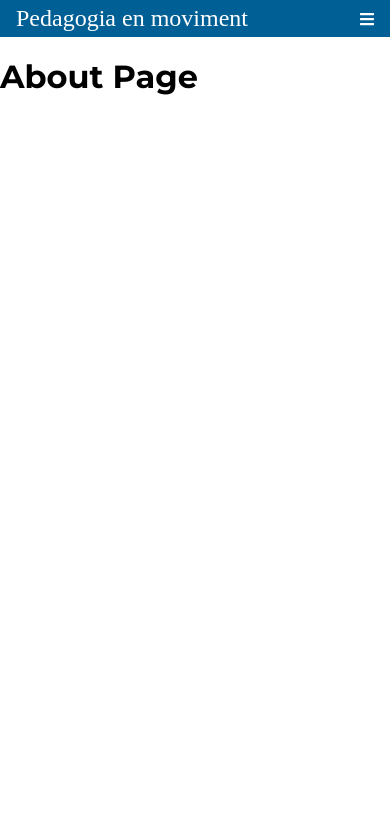
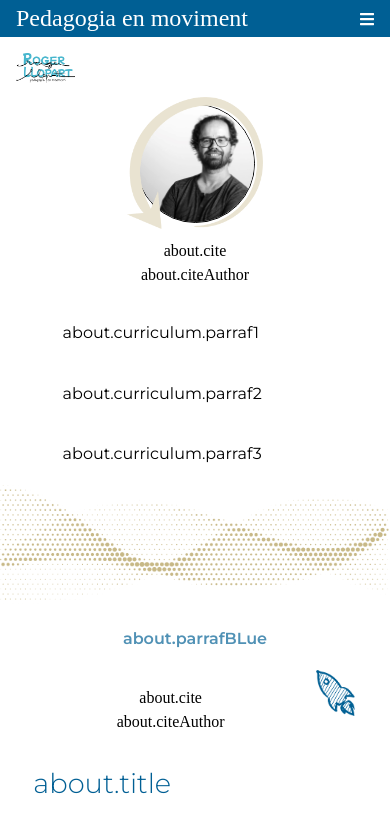
Before and after one commit to devlitus/vite-roger, a React (Vite) app: page /about in a window 390 px wide. Shown: the top 835 px of the page. Built offline with nearby package versions, Linux system fonts and the light colour scheme; a web font is replaced by a local one.

Commit message:
Component About
Create the UI of the page

```diff
--- a/src/pages/about/About.jsx
+++ b/src/pages/about/About.jsx
@@ -1,3 +1,114 @@
+import { useTranslation } from "react-i18next";
+import { Footer } from "../../components/footer/Footer";
+import "./about.css";
 export const About = () => {
-  return <h1>About Page</h1>;
+  const { t } = useTranslation();
+  return (
+    <div className="about-wrapper">
+      <img className="logo" src="/assets/logo/logo.png" alt="" />
+      <div className="about-content">
+        <div className="about-avatar">
+          <img className="image-avatar" src="/assets/images/roger.jpg" alt="" />
+          <img
+            className="image-arrow-circle"
+            src="/assets/resources/arrowCircle.png"
+            alt=""
+          />
+        </div>
+        <p className="about-cite">
+          {t("about.cite")}
+          <br />
+          <span className="aboute-auhtor">{t("about.citeAuthor")}</span>
+        </p>
+      </div>
+      <div className="curriculum">
+        <p className="curriculum-text">{t("about.curriculum.parraf1")}</p>
+        <p className="curriculum-text text1">{t("about.curriculum.parraf2")}</p>
+        <p className="curriculum-text text2">{t("about.curriculum.parraf3")}</p>
+        <div className="image-arrowDown">
+          <img src="/assets/resources/arrowDownRect.png" alt="" />
+        </div>
+        <div className="image-bonbilla">
+          <img src="/assets/resources/bombilla.png" alt="" />
+        </div>
+      </div>
+      <div>
+        <img
+          className="about-iamge-point"
+          src="/assets/resources/pointBrow.png"
+          alt=""
+        />
+      </div>
+      <div className="about-text">
+        <p>{t("about.parrafBLue")}</p>
+      </div>
+      <div className="cite-rocket">
+        <div>
+          <p className="about-cite cite-alter">
+            {t("about.cite")}
+            <br />
+            <span className="aboute-auhtor">{t("about.citeAuthor")}</span>
+          </p>
+        </div>
+        <img
+          className="image-rocket"
+          src="/assets/resources/rocket.png"
+          alt=""
+        />
+      </div>
+      <div className="about-thought">
+        <h1 className="about-title">{t("about.title")}</h1>
+        <p>{t("about.inalienable.parraf")}</p>
+        <ol className="about-list">
+          <li className="about-list-item">
+            <p className="list-title">{t("about.list.item1.title")}</p>
+            <p className="list-item-content">{t("about.list.item1.content")}</p>
+          </li>
+          <li className="about-list-item">
+            <p className="list-title">{t("about.list.item2.title")}</p>
+            <p className="list-item-content">{t("about.list.item2.content")}</p>
+          </li>
+          <li className="about-list-item">
+            <p className="list-title">{t("about.list.item3.title")}</p>
+            <p className="list-item-content">{t("about.list.item3.content")}</p>
+          </li>
+          <li className="about-list-item">
+            <p className="list-title">{t("about.list.item4.title")}</p>
+            <p className="list-item-content">{t("about.list.item4.content")}</p>
+          </li>
+          <li className="about-list-item">
+            <p className="list-title">{t("about.list.item5.title")}</p>
+            <p className="list-item-content">{t("about.list.item5.content")}</p>
+          </li>
+          <li className="about-list-item">
+            <p className="list-title">{t("about.list.item6.title")}</p>
+            <p className="list-item-content">{t("about.list.item6.content")}</p>
+          </li>
+        </ol>
+      </div>
+      <div className="about-prini">
+        <div className="about-prini-arrowUp">
+          <p className="principi-title">{t("about.principis.title")}</p>
+          <p className="text-valor">{t("about.principis.esfros")}</p>
+          <p className="text-valor">{t("about.principis.generositat")}</p>
+          <p className="text-valor">{t("about.principis.humilitat")}</p>
+          <p className="text-valor">{t("about.principis.perseverança")}</p>
+          <p className="text-valor">{t("about.principis.estima")}</p>
+          <p className="text-valor">{t("about.principis.atreviment")}</p>
+          <p className="text-valor">{t("about.principis.creativitat")}</p>
+          <p className="text-valor">{t("about.principis.passion")}</p>
+          <p className="text-valor">{t("about.principis.curiositat")}</p>
+          <p className="text-valor">{t("about.principis.paradoxa")}</p>
+          <p className="text-valor">{t("about.principis.humor")}</p>
+          <p className="text-valor">{t("about.principis.canvi")}</p>
+        </div>
+        <img
+          className="image-arrowUp"
+          src="/assets/resources/arrowDownRect.png"
+          alt=""
+        />
+      </div>
+      <Footer />
+    </div>
+  );
 };
--- /dev/null
+++ b/src/pages/about/about.css
@@ -0,0 +1,273 @@
+.logo {
+  margin: 1rem;
+  max-width: 15vw;
+  object-fit: contain;
+}
+.about-content {
+  display: flex;
+  flex-direction: column;
+  justify-content: center;
+  align-items: center;
+}
+.about-avatar {
+  position: relative;
+  display: flex;
+  flex-flow: column nowrap;
+  justify-content: center;
+  align-items: center;
+}
+.image-avatar {
+  max-width: 25vw;
+  object-fit: cover;
+  border-radius: 50%;
+  border: #000 solid 1px;
+}
+.image-arrow-circle {
+  position: absolute;
+  width: 30vw;
+  object-fit: contain;
+}
+.about-cite {
+  width: 34ch;
+  font-size: clamp(var(--fontSize), 2.5vw, 2vw);
+  font-family: var(--fontFamilyVariant);
+  font-weight: var(--fontWeight);
+  line-height: 1.5;
+  text-align: center;
+}
+.curriculum {
+  margin-right: 5vw;
+  display: grid;
+  grid-template-columns: min-content max-content 20%;
+  grid-template-rows: min-content min-content min-content;
+  grid-template-areas:
+    "text arrow ."
+    "text1 arrow ."
+    "text2 arrow bonbilla";
+  justify-content: end;
+  gap: 0 1rem;
+}
+.curriculum-text {
+  grid-area: text;
+  width: 35ch;
+  font-size: var(--fontSize);
+  line-height: 1.8;
+  margin-left: 5vw;
+  color: var(--color);
+}
+.text1 {
+  grid-area: text1;
+  width: 35ch;
+}
+.text2 {
+  grid-area: text2;
+  width: 35ch;
+}
+.image-arrowDown {
+  grid-area: arrow;
+  justify-self: center;
+}
+.image-arrowDown img {
+  margin-top: 2.5rem;
+  max-width: 13vw;
+  object-fit: cover;
+}
+.image-bonbilla {
+  grid-area: bonbilla;
+  justify-self: end;
+  align-self: end;
+}
+.image-bonbilla img {
+  max-width: 13vw;
+  grid-area: bonbilla;
+  object-fit: cover;
+}
+.about-iamge-point {
+  width: 100%;
+  object-fit: cover;
+}
+.about-text {
+  width: 80%;
+  margin: auto;
+  text-align: center;
+  font-size: var(--fontSize);
+  line-height: 1.8;
+  color: var(--quinaryColor);
+  font-weight: var(--fontWeightBold);
+}
+.cite-rocket {
+  margin-top: 4vw;
+  display: flex;
+  justify-content: center;
+  align-items: center;
+  gap: 0 2.5vw;
+}
+.image-rocket {
+  max-width: 10vw;
+  object-fit: cover;
+  align-self: flex-start;
+}
+.about-thought {
+  width: 80%;
+  margin: auto;
+  display: flex;
+  flex-flow: column nowrap;
+  justify-content: center;
+  align-items: center;
+}
+.about-thought h1 {
+  width: 18ch;
+  font-weight: var(--fontWeightLight);
+  font-size: clamp(7vw, 7vw, 7vw);
+  line-height: 1.2;
+  color: var(--primaryColor);
+  /* text-align: center; */
+}
+.about-thought > p {
+  width: 48ch;
+  font-weight: var(--fontWeightLight);
+  color: var(--color);
+  line-height: var(--lineHeight);
+  margin-bottom: 3rem;
+}
+.about-list {
+  width: 80%;
+  display: flex;
+  flex-flow: column nowrap;
+}
+.list-title,
+.about-list-item::marker {
+  color: var(--primaryColor);
+  font-size: clamp(calc(var(--fontSize) + 0.5rem), 3vw, 3vw);
+}
+.list-item-content {
+  width: 45ch;
+  color: var(--color);
+  font-size: clamp(var(--fontSize), 1vw, 2vw);
+  line-height: var(--lineHeight);
+}
+.about-prini {
+  width: 55%;
+  margin: auto;
+  display: flex;
+  flex-flow: row nowrap;
+  justify-content: flex-start;
+  align-items: flex-start;
+  gap: 1rem;
+}
+.about-prini-arrowUp {
+  align-self: center;
+  display: flex;
+  flex-flow: column nowrap;
+  justify-content: center;
+  align-items: flex-start;
+  gap: 0 2.5vw;
+}
+.principi-title {
+  color: var(--quinaryColor);
+  font-size: clamp(calc(var(--fontSize) + 0.5rem), 3vw, 3vw);
+  font-weight: var(--fontWeightSemiBold);
+}
+.image-arrowUp {
+  max-width: 13vw;
+  transform: rotate(180deg);
+  margin-top: 4rem;
+  object-fit: cover;
+}
+.text-valor {
+  justify-self: center;
+
+  font-weight: var(--fontWeightSemiBold);
+}
+
+@media screen and (max-width: 725px) {
+  .curriculum {
+    width: 80%;
+    margin: auto;
+    display: flex;
+    flex-direction: column;
+    justify-content: center;
+    align-items: center;
+  }
+  .curriculum-text {
+    font-size: var(--fontSize);
+    line-height: 1.8;
+    margin-left: 0;
+    color: var(--color);
+  }
+  .image-arrowDown img {
+    display: none;
+  }
+  .image-bonbilla img {
+    display: none;
+  }
+}
+@media screen and (max-width: 600px) {
+  .image-avatar {
+    max-width: 30vw;
+  }
+  .image-arrow-circle {
+    width: 35vw;
+  }
+  .about-cite {
+    font-size: 16px;
+  }
+  .curriculum {
+    width: 80%;
+    margin: auto;
+    display: flex;
+    flex-direction: column;
+    justify-content: center;
+    align-items: center;
+  }
+  .curriculum-text {
+    width: 25ch;
+    font-size: 16px;
+    line-height: 1.8;
+    margin-left: 0;
+    /* color: var(--color); */
+  }
+  .image-arrowDown img {
+    display: none;
+  }
+  .image-bonbilla img {
+    display: none;
+  }
+  .about-iamge-point {
+    width: 100%;
+    object-fit: cover;
+  }
+  .about-text {
+    width: 90%;
+    font-size: 16px;
+    font-weight: var(--fontWeightSemiBold);
+  }
+  .about-thought h1 {
+    font-weight: var(--fontWeightLight);
+    color: var(--primaryColor);
+    line-height: 1.2;
+    /* font-size: calc(var(--fontSize) * 2); */
+    /* text-align: center; */
+  }
+  .about-thought > p {
+    width: 27ch;
+  }
+  .about-list {
+    width: 100%;
+  }
+
+  .list-item-content {
+    width: 27ch;
+    font-size: 16px;
+  }
+  .about-prini {
+    width: 82%;
+  }
+  .principi-title {
+    font-size: var(--fontSize);
+    font-weight: var(--fontWeightMedium);
+  }
+  .image-arrowUp {
+    margin-top: 2rem;
+  }
+}
```
